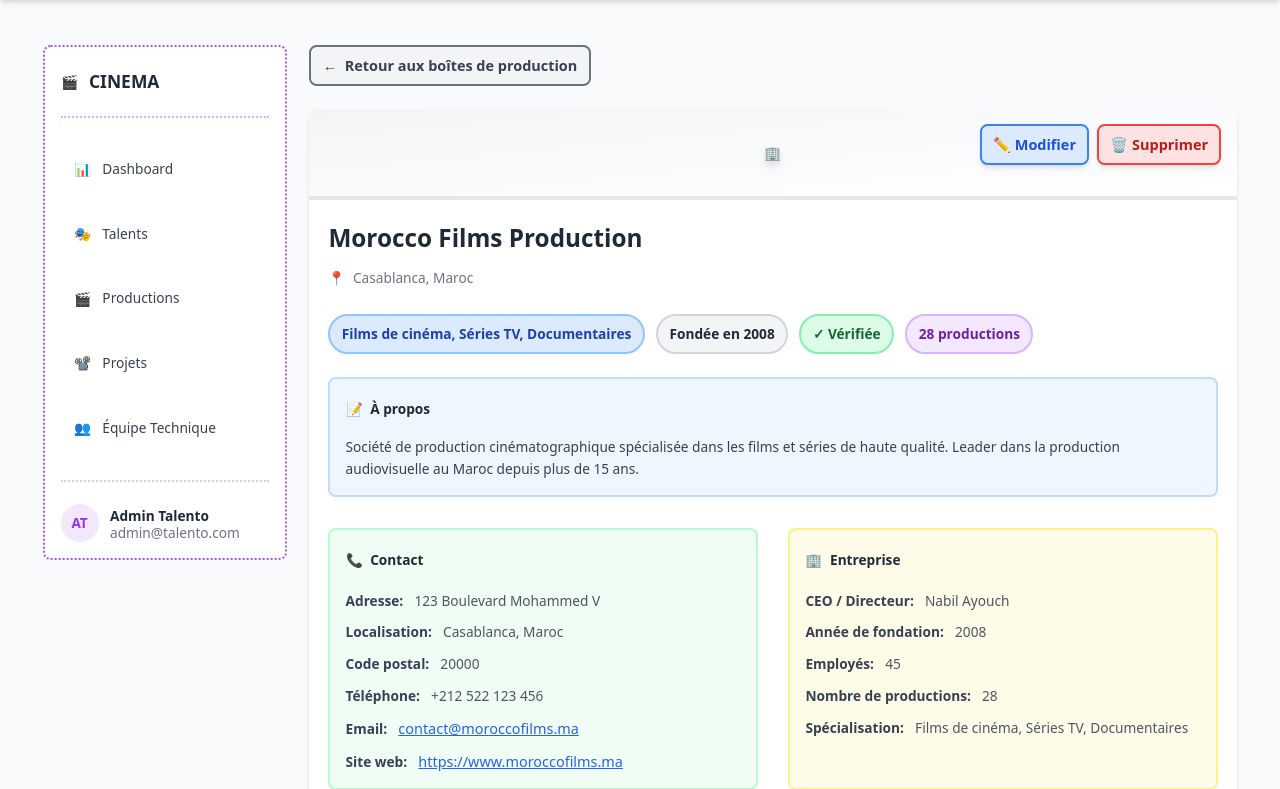
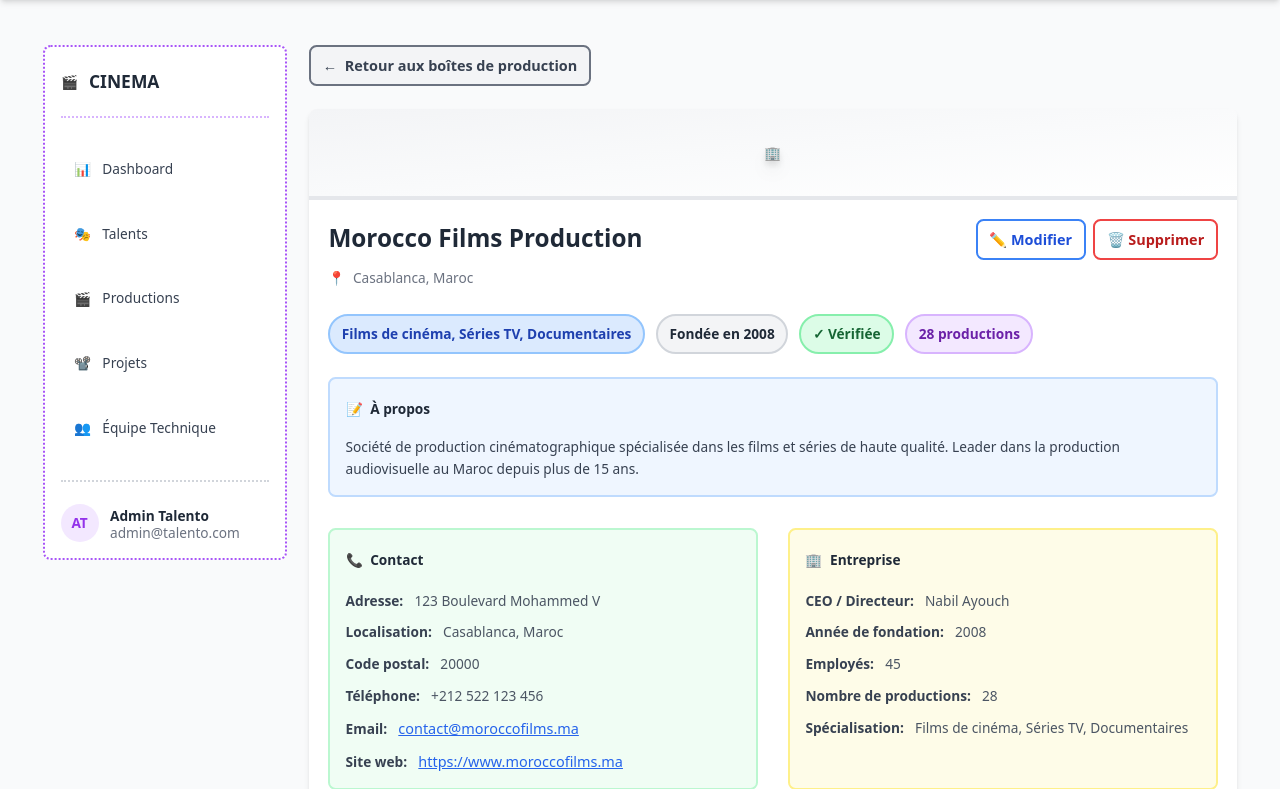
Before and after one commit to moa-digitalagency/Talento, a Flask app: page /cinema/productions/1 in a window 1280 px wide. Shown: the part 61-850 px from the top of the page. Run offline with Flask 3, Linux system fonts and the light colour scheme; a user stored in the database is signed in; some libraries are stand-ins or nearby versions.

Commit message:
Improve styling and layout of admin and production detail pages
Update button styles and layout on admin creation page, disable cache clearing functionality with a placeholder alert, and reposition edit/delete buttons on production detail page.

Replit-Commit-Author: Agent
Replit-Commit-Session-Id: e9b9a9da-0117-4d09-85e2-6d9be4cbbf8e
Replit-Commit-Checkpoint-Type: full_checkpoint
Replit-Commit-Screenshot-Url: https://storage.googleapis.com/screenshot-production-us-central1/99806135-cdd0-407b-b8ed-d4203a4e5ddf/e9b9a9da-0117-4d09-85e2-6d9be4cbbf8e/L4XtV4z

```diff
--- a/app/templates/admin/create_admin.html
+++ b/app/templates/admin/create_admin.html
@@ -92,12 +92,12 @@
                 <!-- Buttons -->
                 <div class="flex gap-4">
                     <button type="submit"
-                            class="flex-1 px-6 py-3 bg-purple-600 text-white font-bold rounded-lg hover:bg-purple-700 transition-all flex items-center justify-center gap-2">
+                            class="flex-1 px-6 py-3 bg-white border-2 border-purple-600 text-purple-600 font-bold rounded-lg hover:bg-purple-50 transition-all flex items-center justify-center gap-2">
                         <span>✨</span>
                         <span>Créer l'administrateur</span>
                     </button>
                     <a href="{{ url_for('admin.settings') }}"
-                       class="px-6 py-3 bg-gray-200 text-gray-700 font-bold rounded-lg hover:bg-gray-300 transition-all flex items-center justify-center gap-2">
+                       class="px-6 py-3 bg-white border-2 border-gray-600 text-gray-700 font-bold rounded-lg hover:bg-gray-50 transition-all flex items-center justify-center gap-2">
                         <span>❌</span>
                         <span>Annuler</span>
                     </a>
--- a/app/templates/cinema/production_detail.html
+++ b/app/templates/cinema/production_detail.html
@@ -22,22 +22,12 @@
             <span class="text-5xl filter drop-shadow-lg">🏢</span>
         </div>
         {% endif %}
-
-        <div class="absolute top-4 right-4 flex gap-2">
-            <a href="{{ url_for('cinema.edit_production', production_id=production.id) }}" class="bg-blue-100 text-blue-700 px-4 py-2 rounded-lg font-bold border-2 border-blue-500 hover:bg-blue-200 shadow-md transition-all">
-                ✏️ Modifier
-            </a>
-            <form method="POST" action="{{ url_for('cinema.delete_production', production_id=production.id) }}" onsubmit="return confirm('Êtes-vous sûr de vouloir supprimer cette boîte de production ?');">
-                <button type="submit" class="bg-red-100 text-red-700 px-4 py-2 rounded-lg font-bold border-2 border-red-500 hover:bg-red-200 shadow-md transition-all">
-                    🗑️ Supprimer
-                </button>
-            </form>
-        </div>
     </div>
 
     <!-- Informations principales -->
     <div class="p-8">
-        <div class="mb-6">
+        <div class="mb-6 flex items-start justify-between gap-4">
+            <div class="flex-1">
                 <h1 class="text-4xl font-bold text-gray-800 mb-2">{{ production.name }}</h1>
                 {% if production.location_display %}
                 <p class="text-xl text-gray-500 flex items-center gap-2">
@@ -45,6 +35,17 @@
                     <span>{{ production.location_display }}</span>
                 </p>
                 {% endif %}
+            </div>
+            <div class="flex gap-2">
+                <a href="{{ url_for('cinema.edit_production', production_id=production.id) }}" class="bg-white text-blue-700 px-4 py-2 rounded-lg font-bold border-2 border-blue-500 hover:bg-blue-50 transition-all whitespace-nowrap">
+                    ✏️ Modifier
+                </a>
+                <form method="POST" action="{{ url_for('cinema.delete_production', production_id=production.id) }}" onsubmit="return confirm('Êtes-vous sûr de vouloir supprimer cette boîte de production ?');">
+                    <button type="submit" class="bg-white text-red-700 px-4 py-2 rounded-lg font-bold border-2 border-red-500 hover:bg-red-50 transition-all whitespace-nowrap">
+                        🗑️ Supprimer
+                    </button>
+                </form>
+            </div>
         </div>
 
         <div class="flex gap-3 mb-6 flex-wrap">
```
Also changed, not shown: app/templates/admin/settings/cache.html (+4 -5 lines), attached_assets/image_1761504280293.png (added), attached_assets/image_1761504350414.png (added). Lines whose indentation alone changed are shown as unchanged.
